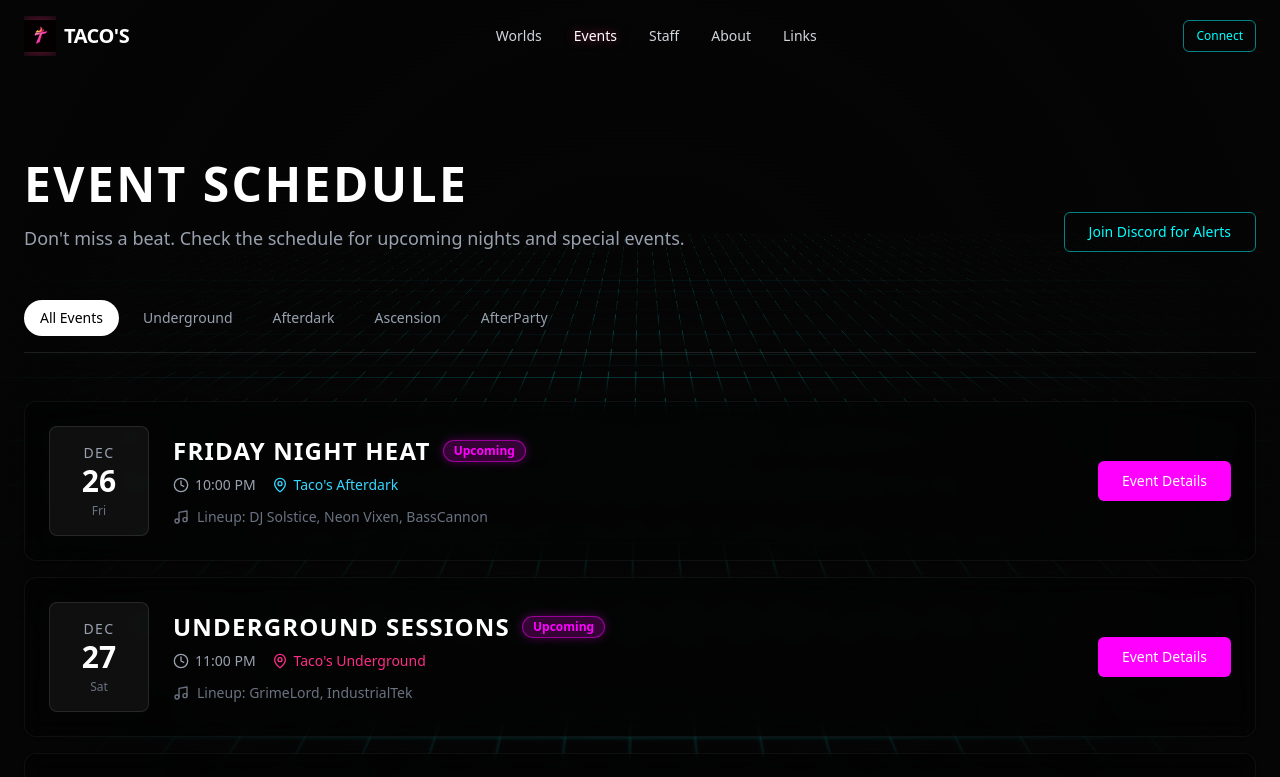
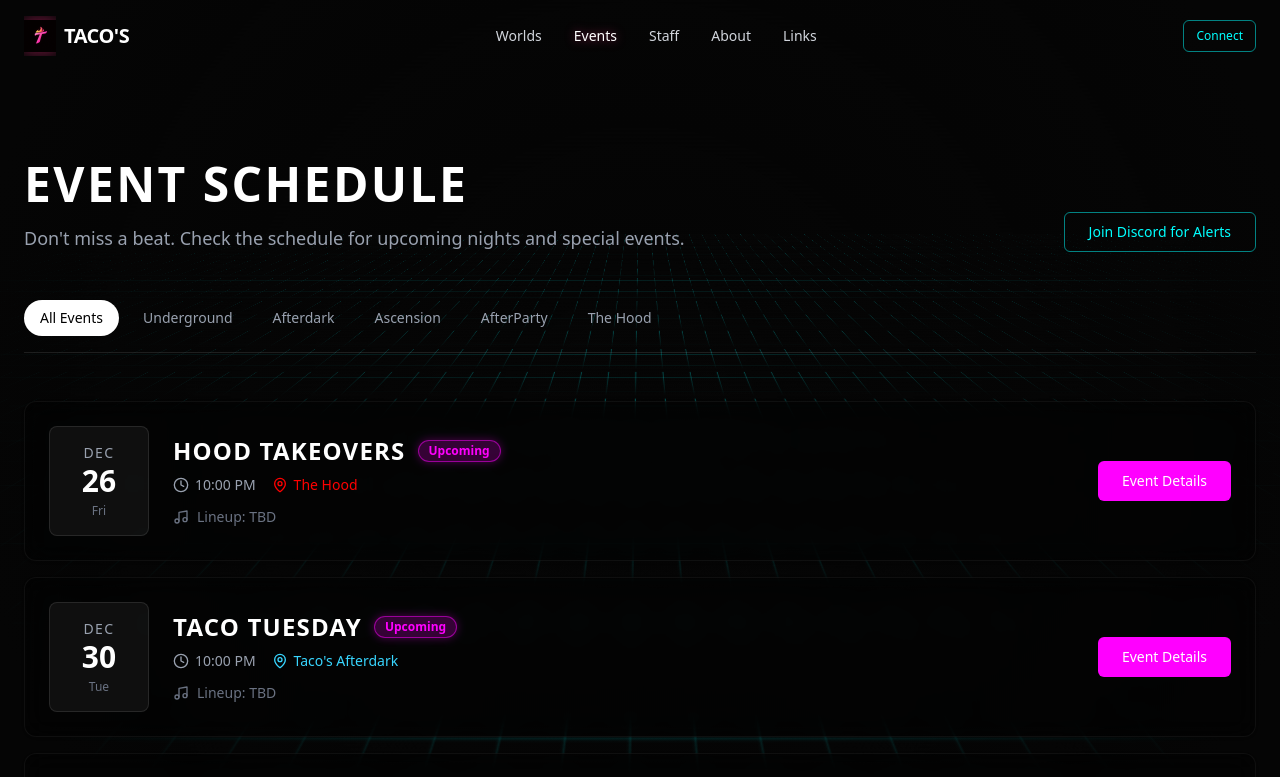
Before and after one commit to mrgandyy/Tacos, a Next.js app: page /events in a window 1280 px wide. Shown: the top 777 px of the page. Built offline with nearby package versions, Linux system fonts and the light colour scheme.

Commit message:
Update events schedule and add The Hood venue

```diff
--- a/src/data/events.ts
+++ b/src/data/events.ts
@@ -3,30 +3,51 @@ import { Event } from './types';
 // Mock data for now, easy to update
 export const events: Event[] = [
     {
-        id: 'evt-001',
-        title: "Friday Night Heat",
-        venueId: 'afterdark',
-        date: '2025-12-26T22:00:00', // Future date relative to current time
-        lineup: ['DJ Solstice', 'Neon Vixen', 'BassCannon'],
-        status: 'upcoming',
-        links: {
-            discord: 'https://discord.gg/A4WbpKEWds'
-        }
-    },
-    {
-        id: 'evt-002',
-        title: "Underground Sessions",
-        venueId: 'underground',
-        date: '2025-12-27T23:00:00',
-        lineup: ['GrimeLord', 'IndustrialTek'],
+        id: 'evt-hood-1',
+        title: "Hood Takeovers",
+        venueId: 'the-hood',
+        date: '2025-12-26T22:00:00',
+        lineup: ['TBD'],
         status: 'upcoming'
     },
     {
-        id: 'evt-003',
-        title: "Sunday Recovery",
-        venueId: 'afterparty',
-        date: '2025-12-28T14:00:00',
-        lineup: ['ChillWave', 'LofiGirl'],
+        id: 'evt-taco-1',
+        title: "Taco Tuesday",
+        venueId: 'afterdark',
+        date: '2025-12-30T22:00:00',
+        lineup: ['TBD'],
+        status: 'upcoming'
+    },
+    {
+        id: 'evt-hood-2',
+        title: "Hood Takeovers",
+        venueId: 'the-hood',
+        date: '2026-01-02T22:00:00',
+        lineup: ['TBD'],
+        status: 'upcoming'
+    },
+    {
+        id: 'evt-taco-2',
+        title: "Taco Tuesday",
+        venueId: 'afterdark',
+        date: '2026-01-06T22:00:00',
+        lineup: ['TBD'],
+        status: 'upcoming'
+    },
+    {
+        id: 'evt-hood-3',
+        title: "Hood Takeovers",
+        venueId: 'the-hood',
+        date: '2026-01-09T22:00:00',
+        lineup: ['TBD'],
+        status: 'upcoming'
+    },
+    {
+        id: 'evt-taco-3',
+        title: "Taco Tuesday",
+        venueId: 'afterdark',
+        date: '2026-01-13T22:00:00',
+        lineup: ['TBD'],
         status: 'upcoming'
     }
 ];
--- a/src/data/worlds.ts
+++ b/src/data/worlds.ts
@@ -36,5 +36,14 @@ export const worlds: World[] = [
         bestFor: ['Chilling', 'Conversation', 'Lofi / House'],
         imageUrl: '/branding/logo-mark.png',
         color: '#FFFFFF'
+    },
+    {
+        id: 'the-hood',
+        name: "The Hood",
+        shortName: "The Hood",
+        description: "Street vibes and raw energy. The place for takeovers.",
+        bestFor: ['Hip Hop', 'Street', 'Takeovers'],
+        imageUrl: '/branding/logo-mark.png',
+        color: '#FF0000' // Red
     }
 ];
```
